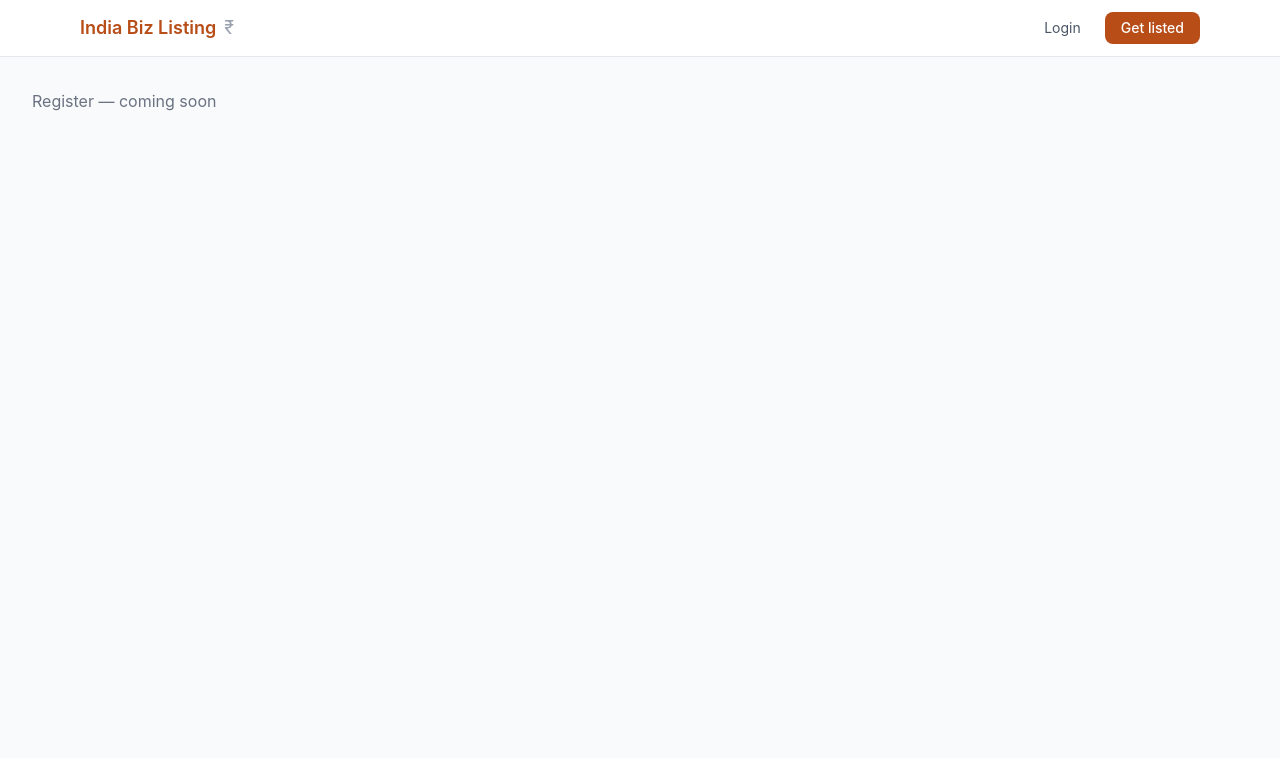
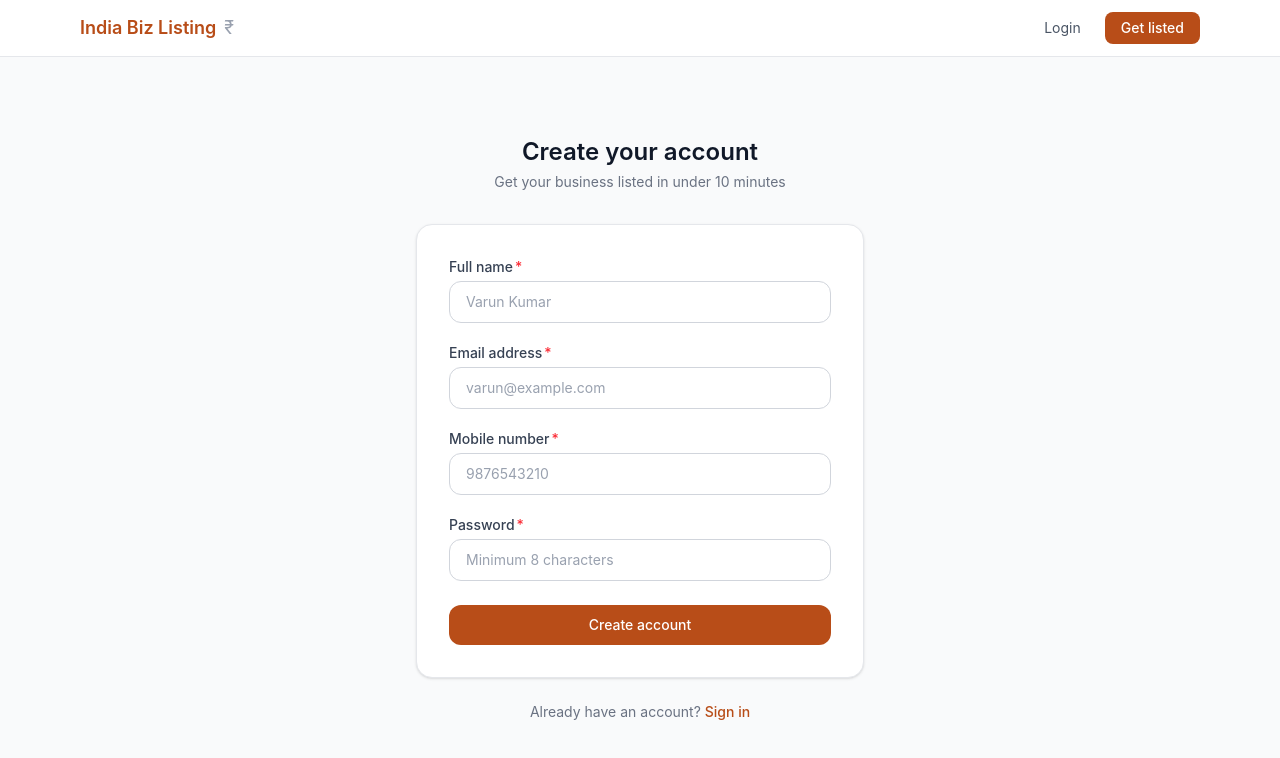
Before and after one commit to kumarvarun3162/India-Biz, a React (Vite) app in the folder client/: page /register in a window 1280 px wide. Shown: the top 758 px of the page. Built offline with nearby package versions, Linux system fonts and the light colour scheme; no server answers.

Commit message:
feat: build Register.jsx with validation, API call, and redirect to dashboard

```diff
--- a/client/src/pages/Register.jsx
+++ b/client/src/pages/Register.jsx
@@ -1 +1,157 @@
-export default function Register() { return <div className='p-8 text-gray-500'>Register — coming soon</div> }
+import { useState } from 'react'
+import { Link, useNavigate } from 'react-router-dom'
+import { useAuth } from '../hooks/useAuth'
+import { registerUser } from '../api/auth'
+import InputField from '../components/common/InputField'
+
+export default function Register() {
+  const navigate = useNavigate()
+  const { login } = useAuth()
+
+  const [form, setForm] = useState({
+    full_name: '',
+    email: '',
+    phone: '',
+    password: '',
+  })
+  const [errors, setErrors] = useState({})
+  const [serverError, setServerError] = useState('')
+  const [isLoading, setIsLoading] = useState(false)
+
+  // ── Helpers ────────────────────────────────────────────────────────────────
+  const set = (field) => (e) =>
+    setForm((prev) => ({ ...prev, [field]: e.target.value }))
+
+  const validate = () => {
+    const errs = {}
+    if (!form.full_name.trim() || form.full_name.trim().length < 2)
+      errs.full_name = 'Full name must be at least 2 characters'
+    if (!form.email.match(/^[^\s@]+@[^\s@]+\.[^\s@]+$/))
+      errs.email = 'Enter a valid email address'
+    if (!form.phone.match(/^[6-9]\d{9}$/))
+      errs.phone = 'Enter a valid 10-digit Indian mobile number'
+    if (form.password.length < 8)
+      errs.password = 'Password must be at least 8 characters'
+    return errs
+  }
+
+  // ── Submit ─────────────────────────────────────────────────────────────────
+  const handleSubmit = async (e) => {
+    e.preventDefault()
+    setServerError('')
+
+    const errs = validate()
+    if (Object.keys(errs).length > 0) {
+      setErrors(errs)
+      return
+    }
+    setErrors({})
+    setIsLoading(true)
+
+    try {
+      const res = await registerUser(form)
+      login(res.data.access_token, res.data.user)
+      navigate('/dashboard')
+    } catch (err) {
+      setServerError(
+        err.response?.data?.detail || 'Something went wrong. Please try again.'
+      )
+    } finally {
+      setIsLoading(false)
+    }
+  }
+
+  // ── Render ─────────────────────────────────────────────────────────────────
+  return (
+    <div className="min-h-[calc(100vh-56px)] flex items-center justify-center px-4 py-12">
+      <div className="w-full max-w-md">
+
+        {/* Header */}
+        <div className="text-center mb-8">
+          <h1 className="text-2xl font-semibold text-gray-900 mb-1">
+            Create your account
+          </h1>
+          <p className="text-sm text-gray-500">
+            Get your business listed in under 10 minutes
+          </p>
+        </div>
+
+        {/* Card */}
+        <div className="bg-white border border-gray-200 rounded-2xl p-8 shadow-sm">
+
+          {/* Server error */}
+          {serverError && (
+            <div className="mb-5 px-4 py-3 bg-red-50 border border-red-200 rounded-xl text-sm text-red-600">
+              {serverError}
+            </div>
+          )}
+
+          <form onSubmit={handleSubmit} className="flex flex-col gap-5">
+            <InputField
+              label="Full name"
+              id="full_name"
+              value={form.full_name}
+              onChange={set('full_name')}
+              placeholder="Varun Kumar"
+              error={errors.full_name}
+              required
+              autoComplete="name"
+            />
+            <InputField
+              label="Email address"
+              id="email"
+              type="email"
+              value={form.email}
+              onChange={set('email')}
+              placeholder="varun@example.com"
+              error={errors.email}
+              required
+              autoComplete="email"
+            />
+            <InputField
+              label="Mobile number"
+              id="phone"
+              type="tel"
+              value={form.phone}
+              onChange={set('phone')}
+              placeholder="9876543210"
+              error={errors.phone}
+              required
+              autoComplete="tel"
+            />
+            <InputField
+              label="Password"
+              id="password"
+              type="password"
+              value={form.password}
+              onChange={set('password')}
+              placeholder="Minimum 8 characters"
+              error={errors.password}
+              required
+              autoComplete="new-password"
+            />
+
+            <button
+              type="submit"
+              disabled={isLoading}
+              className="w-full py-2.5 bg-saffron-600 hover:bg-saffron-700
+                         disabled:opacity-60 disabled:cursor-not-allowed
+                         text-white font-medium text-sm rounded-xl
+                         transition-colors mt-1"
+            >
+              {isLoading ? 'Creating account…' : 'Create account'}
+            </button>
+          </form>
+        </div>
+
+        {/* Footer link */}
+        <p className="text-center text-sm text-gray-500 mt-6">
+          Already have an account?{' '}
+          <Link to="/login" className="text-saffron-600 font-medium hover:underline">
+            Sign in
+          </Link>
+        </p>
+      </div>
+    </div>
+  )
+}
```
